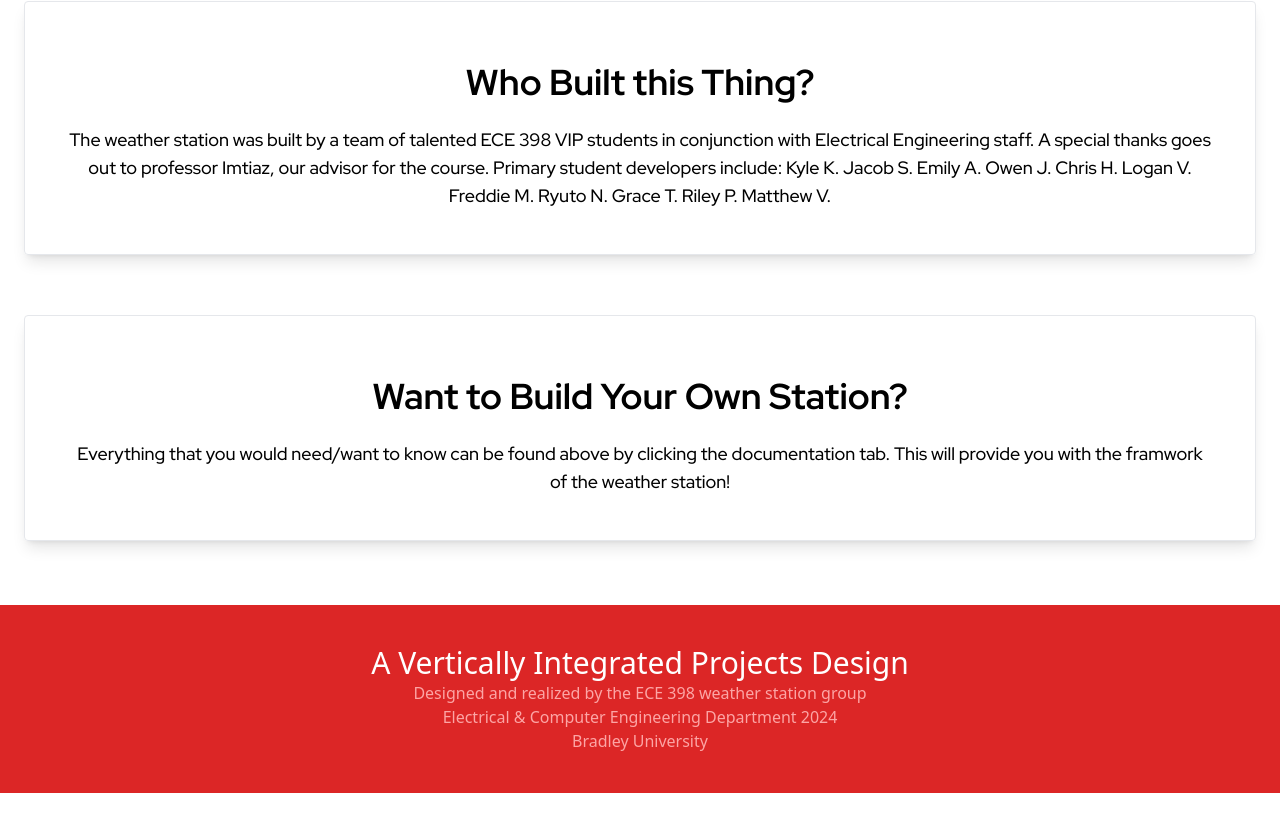
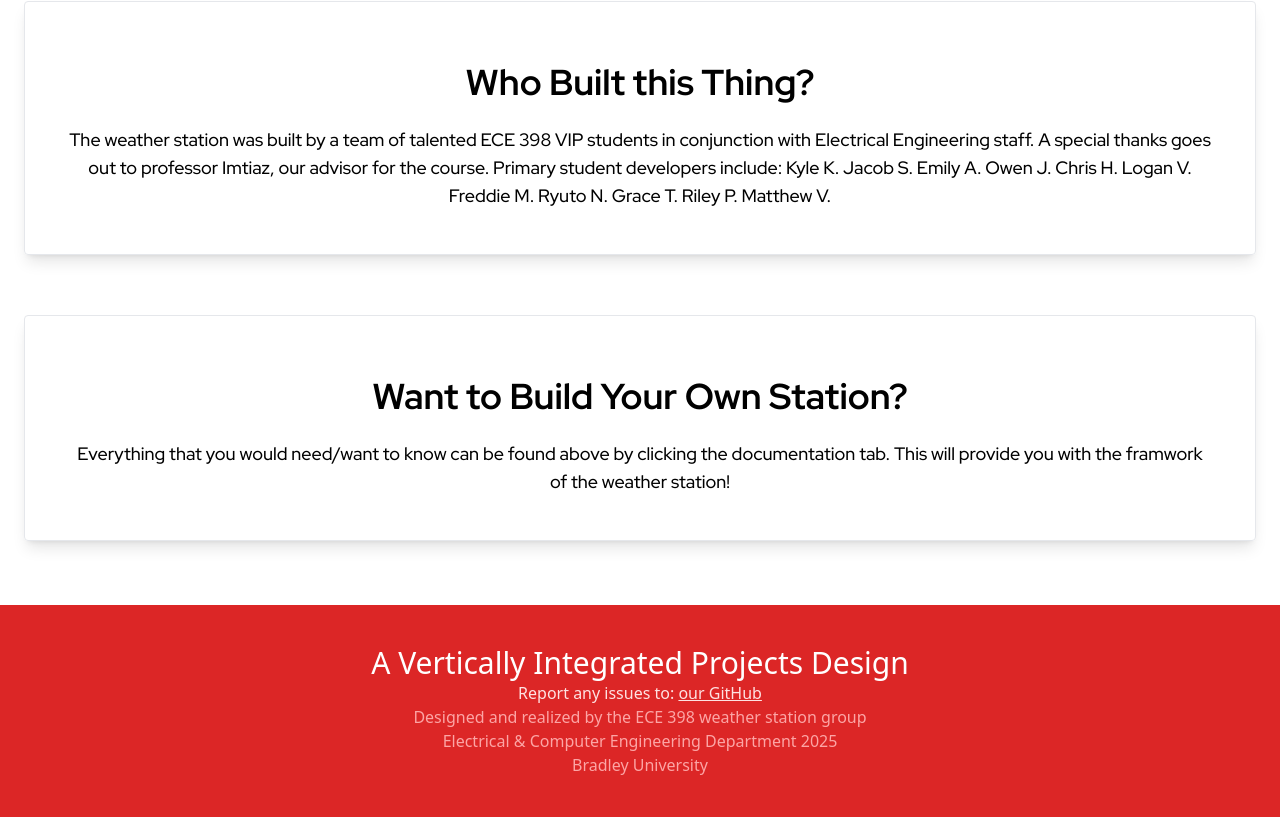
Before and after one commit to ImtiazAtBradley/VIP_Weather, a Next.js app in the folder website/: page /about in a window 1280 px wide. Shown: the part 719-1536 px from the top of the page. Before the commit the page ends 1512 px from the top, so only its background shows below. Built offline with nearby package versions, Linux system fonts and the light colour scheme; a web font is replaced by a local one.

Commit message:
Add issues reference. Update Year

```diff
--- a/website/app/layout.tsx
+++ b/website/app/layout.tsx
@@ -24,8 +24,9 @@ export default function RootLayout({
 							<div className="max-w-2xl mx-auto text-white py-10 px-4 md:px-0">
 								<div className="text-center">
 									<h3 className="text-3xl">A Vertically Integrated Projects Design</h3>
+									<p className='text-red text-red-100'>Report any issues to: <a target='_blank' className='underline hover:text-red-50' href="https://github.com/ImtiazAtBradley/VIP_Weather/issues">our GitHub</a></p>
 									<p className='text-red text-red-300'>Designed and realized by the ECE 398 weather station group</p>
-									<p className='text-red text-red-300'>Electrical & Computer Engineering Department 2024</p>
+									<p className='text-red text-red-300'>Electrical & Computer Engineering Department 2025</p>
 									<p className='text-red text-red-300'>Bradley University</p>
 								</div>
 							</div>
```
